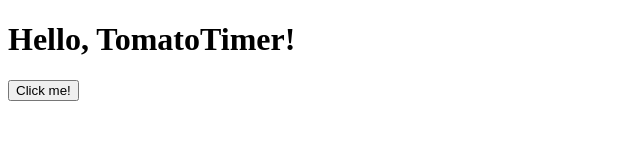
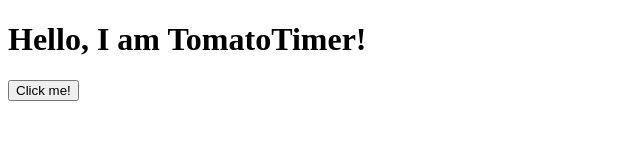
Before and after one commit to Remence/TomatoTimer, an Electron app: page index.html in a window 800 px wide. Shown: the whole page, without its empty margins (0-640 px from the left). Drawn offline with Linux system fonts and the light colour scheme.

Commit message:
Changed text

```diff
--- a/index.html
+++ b/index.html
@@ -6,7 +6,7 @@
     <title>Electron Test App</title>
 </head>
 <body>
-    <h1>Hello, TomatoTimer!</h1>
+    <h1>Hello, I am TomatoTimer!</h1>
     <button id="testButton">Click me!</button>
     <script src="renderer.js"></script>
 </body>
```
